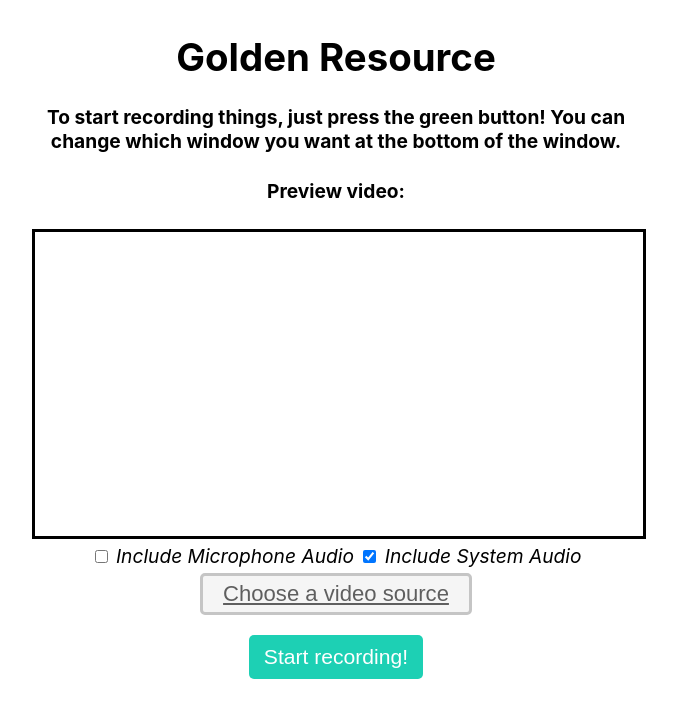
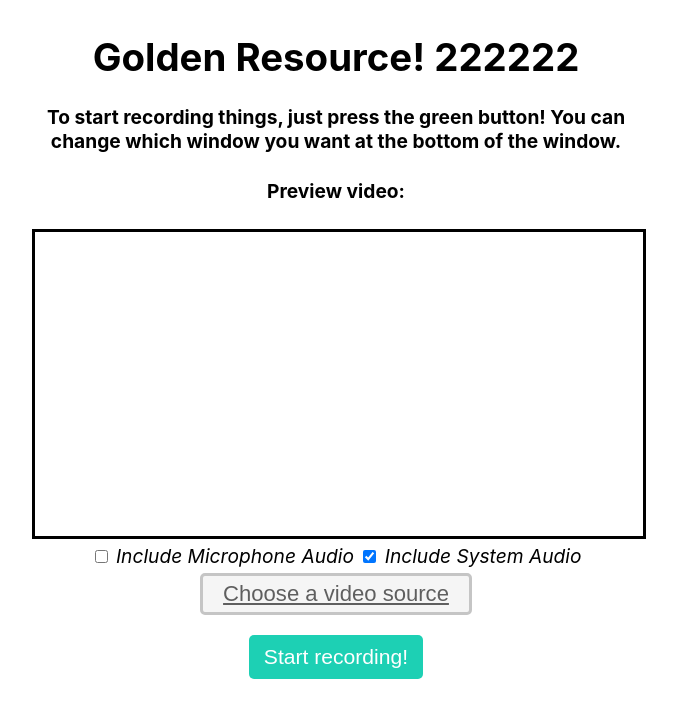
Before and after one commit to EdRamos12/eds-screencap, an Electron app: page recorder/index.html in a window 800 px wide. Shown: the whole page, without its empty margins (64-741 px from the left). Drawn offline with Linux system fonts and the light colour scheme; no server answers.

Commit message:
auto updater test

```diff
--- a/package.json
+++ b/package.json
@@ -1,7 +1,7 @@
 {
   "name": "golden-resource",
   "productName": "Golden Resource",
-  "version": "0.1.0",
+  "version": "0.2.0",
   "description": "Simple OBS-kinda thing to record your things!",
   "main": "index.js",
   "repository": {
@@ -15,8 +15,7 @@
     "publish": "electron-forge publish",
     "lint": "echo \"No linting configured\"",
     "build": "electron-builder build --win --publish never",
-    "deploy": "electron-builder build --win --publish always",
-    "dist": "electron-builder --publish always"
+    "deploy": "electron-builder build --win --publish always"
   },
   "keywords": [],
   "author": "Eduardo",
--- a/recorder/index.html
+++ b/recorder/index.html
@@ -8,7 +8,7 @@
   </head>
   <body>
     <div class="app">
-      <h1>Golden Resource</h1>
+      <h1>Golden Resource! 222222</h1>
       <h4>
         To start recording things, just press the green button! You can change
         which window you want at the bottom of the window.
```
Also changed, not shown: 1 other file.
